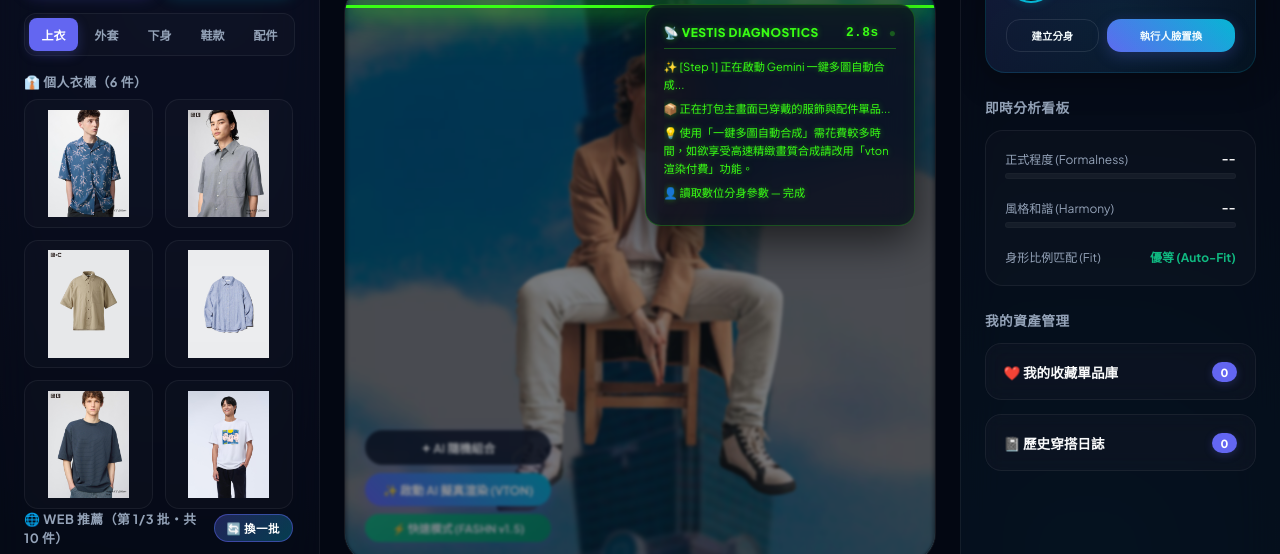
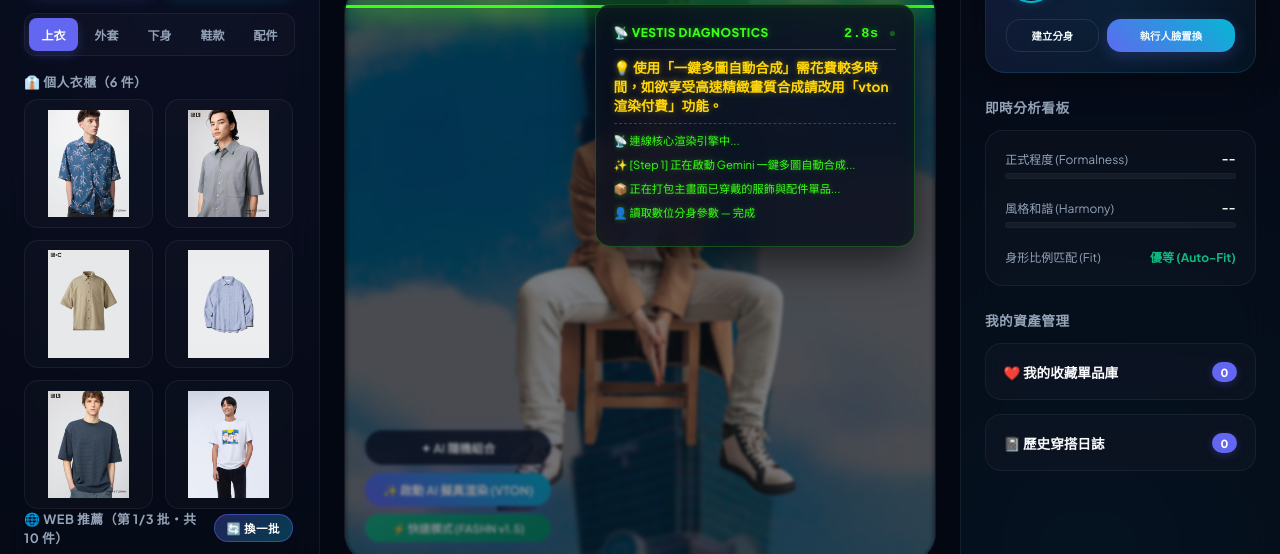
Before and after one commit to johnnywang885-gif/ai-outfit-mimo, a plain HTML site: page ai_outfit_prototype.html in a window 1280 px wide. Both pictures are taken after a click on the button "📸 一鍵多圖自動合成". Shown: the part 126-680 px from the top of the page. Drawn offline with Linux system fonts and the light colour scheme; no server answers.

Commit message:
style(hud): relocate VTON paid rendering warning to HUD timer area as permanent banner

```diff
--- a/ai_outfit_prototype.html
+++ b/ai_outfit_prototype.html
@@ -515,7 +515,7 @@
             position: absolute;
             top: 1.25rem;
             right: 1.25rem;
-            width: 270px;
+            width: 320px;
             background: rgba(10, 15, 30, 0.85);
             border: 1px solid rgba(57, 255, 20, 0.25);
             border-radius: 16px;
@@ -529,6 +529,17 @@
             backdrop-filter: blur(15px);
             box-shadow: 0 15px 40px rgba(0, 0, 0, 0.6), inset 0 0 15px rgba(57, 255, 20, 0.05);
             text-shadow: 0 0 6px rgba(57, 255, 20, 0.4);
+        }
+        .hud-payment-warning {
+            color: #ffd60a;
+            font-size: 0.85rem;
+            font-weight: 700;
+            border-bottom: 1px dashed rgba(57, 255, 20, 0.3);
+            padding-bottom: 8px;
+            margin-bottom: 8px;
+            line-height: 1.4;
+            text-shadow: 0 0 6px rgba(255, 214, 10, 0.4);
+            display: block;
         }
         .hud-title {
             font-weight: 800;
@@ -818,6 +829,11 @@
                 padding: 0.6rem;
                 border-radius: 10px;
             }
+            .hud-payment-warning {
+                font-size: 0.7rem !important;
+                padding-bottom: 4px !important;
+                margin-bottom: 4px !important;
+            }
             .hud-title { font-size: 0.65rem; }
             #hud-log-container { max-height: 80px; }
 
@@ -948,6 +964,11 @@
             .hud-diagnostics {
                 width: 220px;
                 font-size: 0.65rem;
+            }
+            .hud-payment-warning {
+                font-size: 0.75rem !important;
+                padding-bottom: 6px !important;
+                margin-bottom: 6px !important;
             }
         }
 
@@ -1168,8 +1189,11 @@
                 <div class="hud-diagnostics" id="hud-terminal">
                     <div class="hud-title">
                         <span>📡 VESTIS DIAGNOSTICS</span>
-                        <span id="vton-hud-timer" style="color:#39ff14; font-family: monospace; font-size: 0.8rem; margin-left: auto; margin-right: 10px; font-weight: 800;">0.0s</span>
+                        <span id="vton-hud-timer" style="color:#39ff14; font-family: monospace; font-size: 0.85rem; margin-left: auto; margin-right: 10px; font-weight: 800;">0.0s</span>
                         <span style="color:#39ff14; animation: blink 1s infinite;">●</span>
+                    </div>
+                    <div class="hud-payment-warning">
+                        💡 使用「一鍵多圖自動合成」需花費較多時間，如欲享受高速精緻畫質合成請改用「vton渲染付費」功能。
                     </div>
                     <div id="hud-log-container"></div>
                 </div>
@@ -3921,7 +3945,6 @@
             startHUDLoading();
             addHUDLine("✨ [Step 1] 正在啟動 Gemini 一鍵多圖自動合成...", 100);
             addHUDLine("📦 正在打包主畫面已穿戴的服飾與配件單品...", 200);
-            addHUDLine("💡 使用「一鍵多圖自動合成」需花費較多時間，如欲享受高速精緻畫質合成請改用「vton渲染付費」功能。", 300);
 
             showToast("🔮 正在進行一鍵多圖合成，若瀏覽器提示「下載多個檔案」，請點擊「允許」以利下載所有穿搭素材！");
 
```
Also changed, not shown: AGENTS.md (+1 -0 lines).
